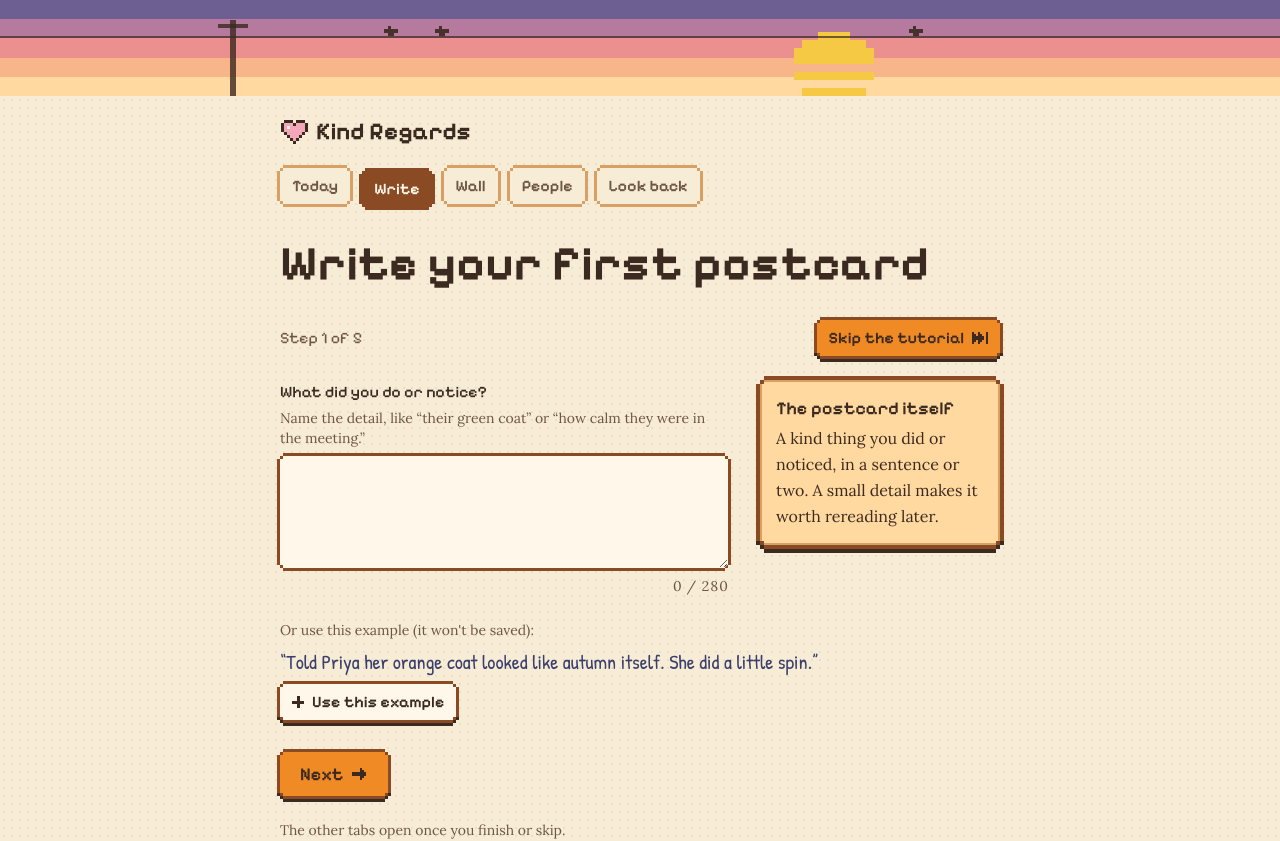
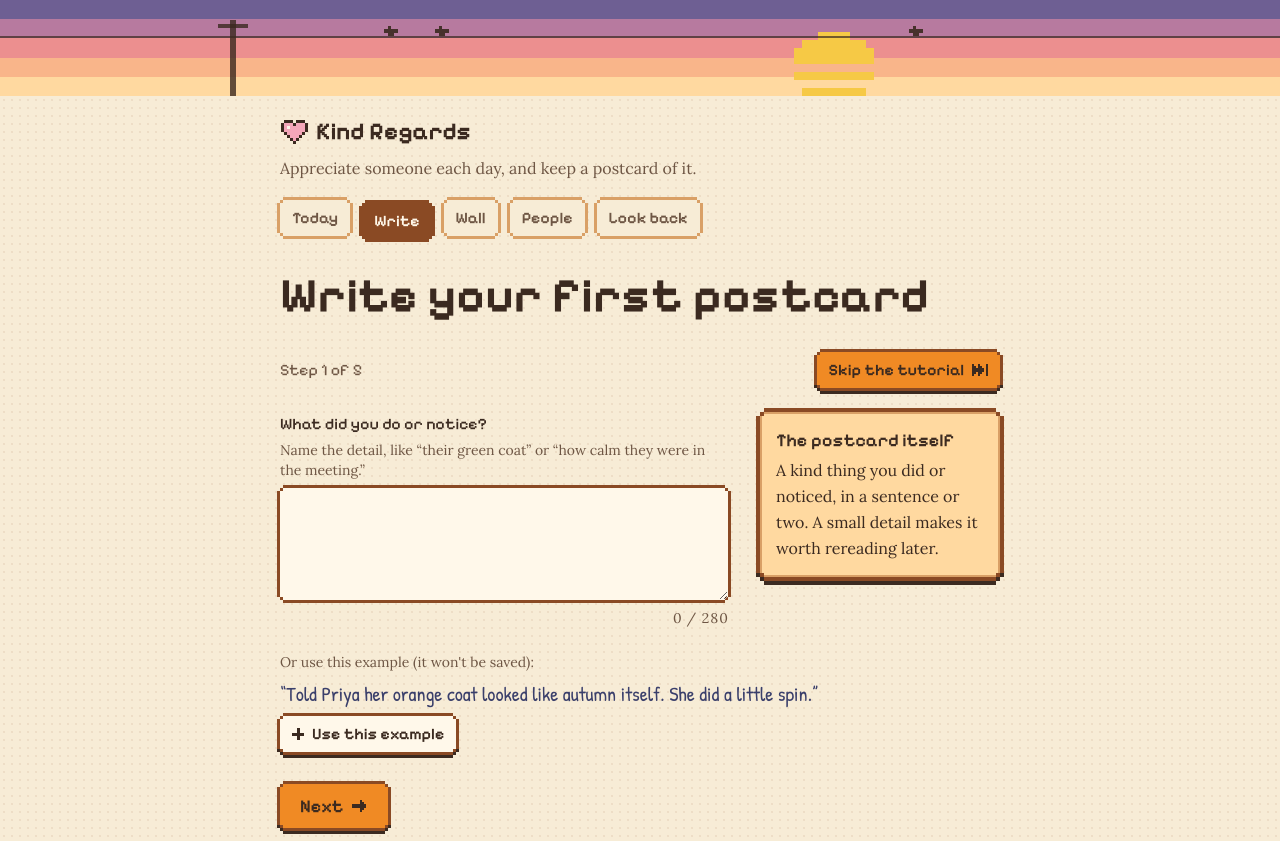
Before and after one commit to carnowell-uchicago/dbs-p3, a Next.js app: page /write in a window 1280 px wide. Shown: the top 841 px of the page. Built offline with nearby package versions, Linux system fonts and the light colour scheme.

Commit message:
Add a tagline under the logo saying what the site is for
Co-Authored-By: Claude Opus 5.5 <noreply@anthropic.com>

```diff
--- a/src/app/layout.tsx
+++ b/src/app/layout.tsx
@@ -13,7 +13,7 @@ import "./globals.css";
 
 export const metadata: Metadata = {
   title: { default: "Kind Regards", template: "%s · Kind Regards" },
-  description: "Do something kind, write it on a postcard, and watch your wall fill up. Saved on your device.",
+  description: "Appreciate someone each day, and keep a postcard of it. Saved on your device.",
 };
 
 export default function RootLayout({ children }: LayoutProps<"/">) {
@@ -35,6 +35,7 @@ export default function RootLayout({ children }: LayoutProps<"/">) {
             <Heart className="h-6 w-7" />
             Kind Regards
           </Link>
+          <p className={`-mt-2 text-base text-(--cp-muted) ${font.body}`}>Appreciate someone each day, and keep a postcard of it.</p>
           <NavBar />
         </header>
         <main id="main" tabIndex={-1} className="mx-auto flex w-full max-w-3xl flex-1 flex-col gap-8 px-4 pt-6 pb-32 outline-none sm:px-6">
```
Also changed, not shown: 2 other files (tests, documents, lock files or other folders).
